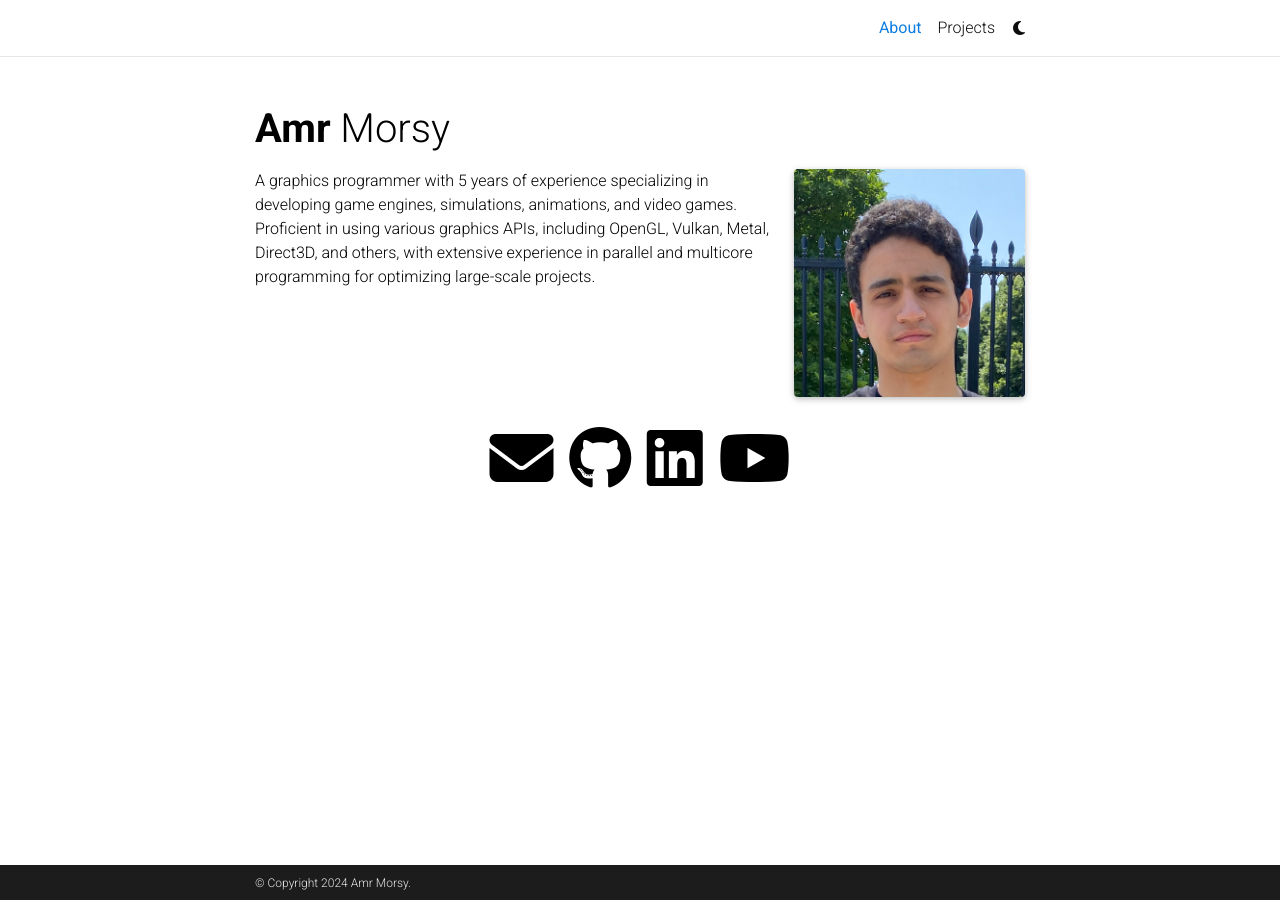
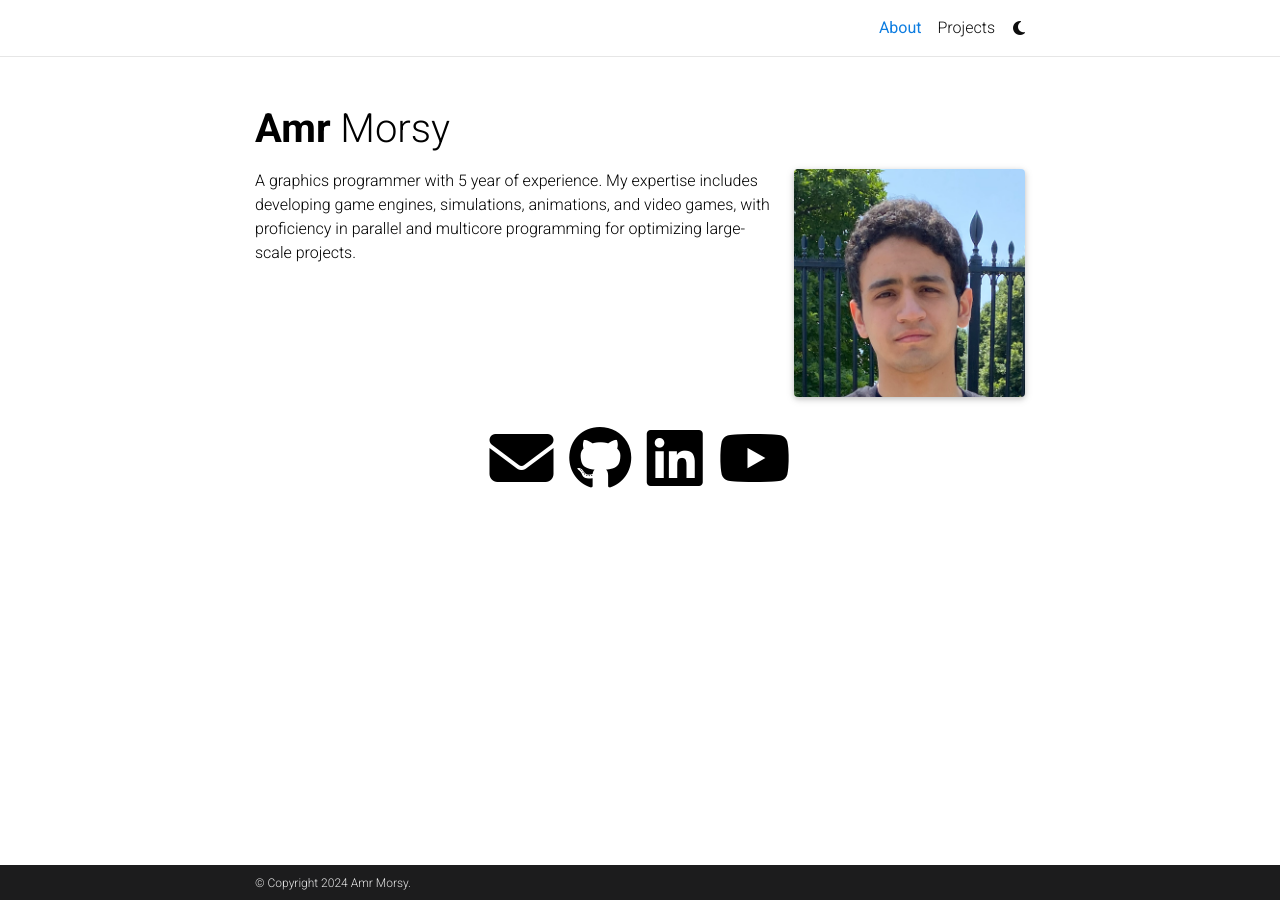
Before and after one commit to AmrHMorsy/AmrMorsy.github.io, a Jekyll site: the page built from _pages/about.md, in a window 1280 px wide. Built offline with Jekyll 4.4.1, drawn with Linux system fonts in a browser that asks for light colours; full-size pictures stand in for the smaller copies a plugin makes; comment, search, counter and statistics services are not loaded; a style sheet for code colours, icons or effects is not loaded.

Commit message:
Update about.md

```diff
--- a/_pages/about.md
+++ b/_pages/about.md
@@ -16,4 +16,4 @@
 social: true  # includes social icons at the bottom of the page
 ---
 
-A graphics programmer with 5 years of experience specializing in developing game engines, simulations, animations, and video games. Proficient in using various graphics APIs, including OpenGL, Vulkan, Metal, Direct3D, and others, with extensive experience in parallel and multicore programming for optimizing large-scale projects.
+A graphics programmer with 5 year of experience. My expertise includes developing game engines, simulations, animations, and video games, with proficiency in parallel and multicore programming for optimizing large-scale projects.
```
